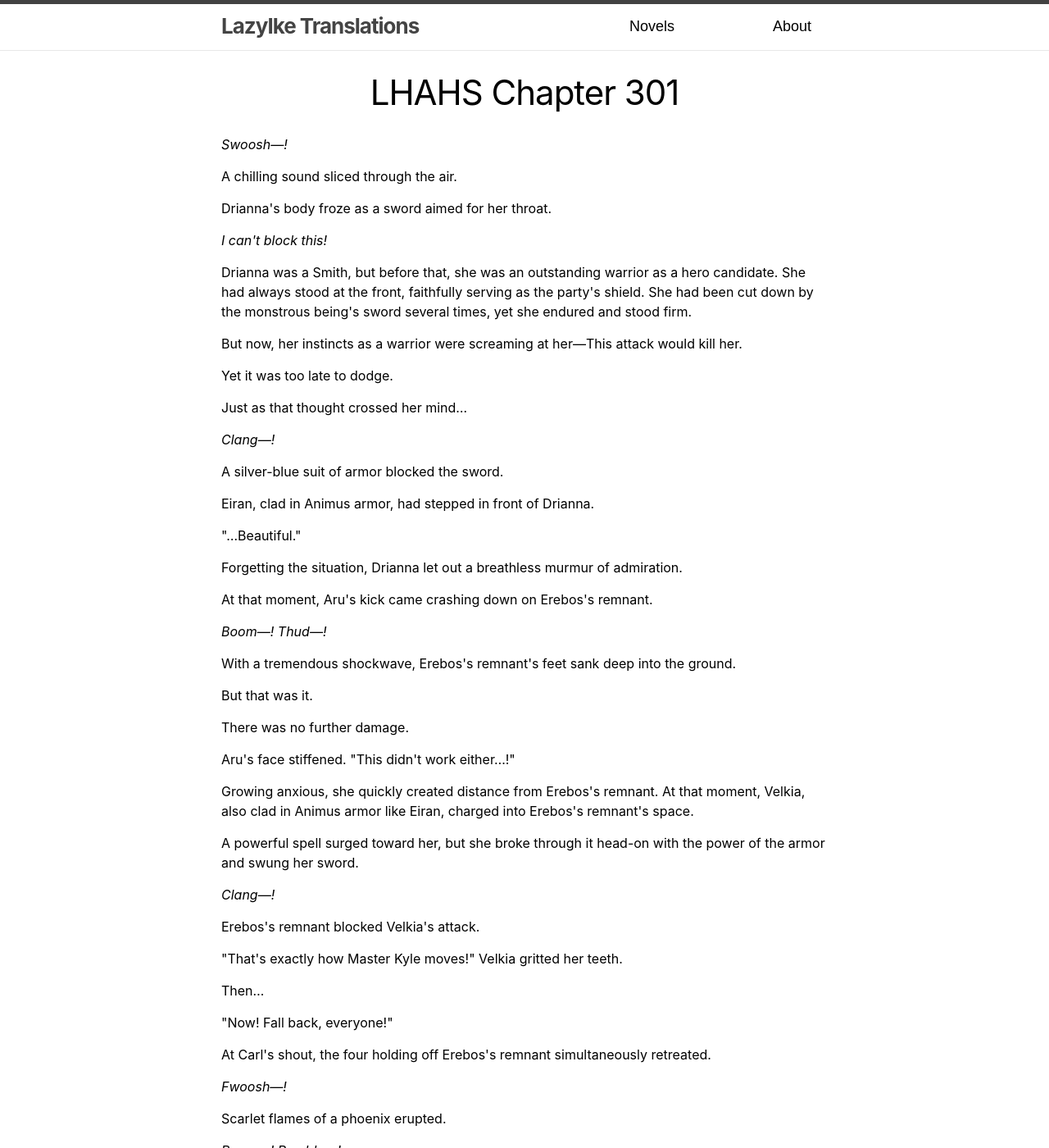
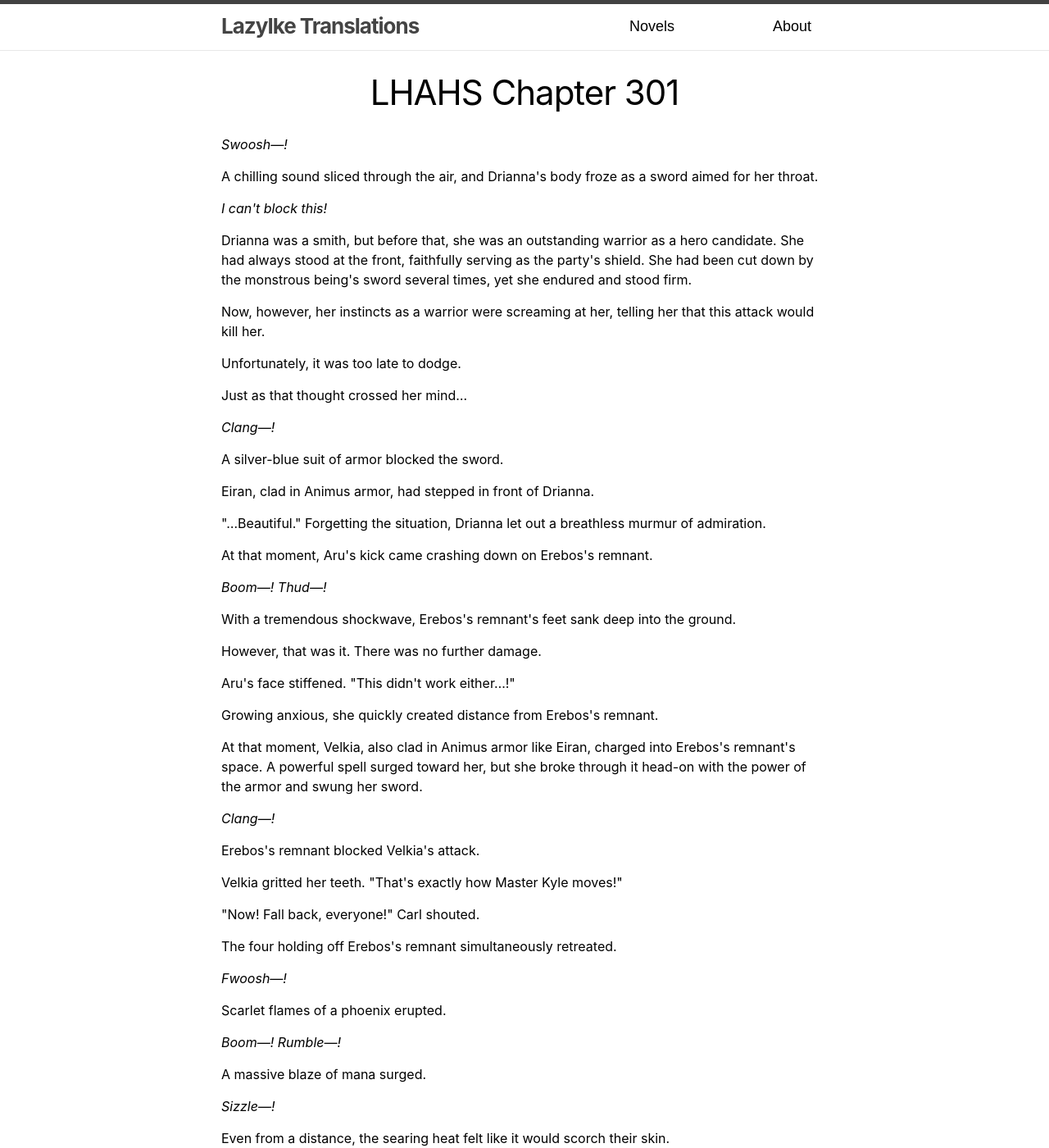
Before and after one commit to LazyIke/lazyike.github.io, a Jekyll site: the page built from _posts/2025-02-07-LHAHS301.md, in a window 1280 px wide and 1400 px high. Shown: the whole window at 82% size. Built offline with Jekyll 4.4.1, drawn with Linux system fonts in a browser that asks for light colours; comment, search, counter and statistics services are not loaded; some of the changed text lies outside the part shown.

Commit message:
Update 2025-02-07-LHAHS301.md

```diff
--- a/_posts/2025-02-07-LHAHS301.md
+++ b/_posts/2025-02-07-LHAHS301.md
@@ -9,17 +9,15 @@ date: 2025-02-07 00:01:00 +0800
 
 *Swoosh—!*
 
-A chilling sound sliced through the air.
-
-Drianna's body froze as a sword aimed for her throat.
+A chilling sound sliced through the air, and Drianna's body froze as a sword aimed for her throat.
 
 *I can't block this!*
 
-Drianna was a Smith, but before that, she was an outstanding warrior as a hero candidate. She had always stood at the front, faithfully serving as the party's shield. She had been cut down by the monstrous being's sword several times, yet she endured and stood firm.
+Drianna was a smith, but before that, she was an outstanding warrior as a hero  candidate. She had always stood at the front, faithfully serving as the  party's shield. She had been cut down by the monstrous being's sword  several times, yet she endured and stood firm.
 
-But now, her instincts as a warrior were screaming at her—This attack would kill her.
+Now, however, her instincts as a warrior were screaming at her, telling her that this attack would kill her.
 
-Yet it was too late to dodge.
+Unfortunately, it was too late to dodge.
 
 Just as that thought crossed her mind...
 
@@ -29,9 +27,7 @@ A silver-blue suit of armor blocked the sword.
 
 Eiran, clad in Animus armor, had stepped in front of Drianna.
 
-"...Beautiful."
-
-Forgetting the situation, Drianna let out a breathless murmur of admiration.
+"...Beautiful." Forgetting the situation, Drianna let out a breathless murmur of admiration.
 
 At that moment, Aru's kick came crashing down on Erebos's remnant.
 
@@ -39,27 +35,23 @@ At that moment, Aru's kick came crashing down on Erebos's remnant.
 
 With a tremendous shockwave, Erebos's remnant's feet sank deep into the ground.
 
-But that was it.
-
-There was no further damage.
+However, that was it. There was no further damage.
 
 Aru's face stiffened. "This didn't work either...!"
 
-Growing anxious, she quickly created distance from Erebos's remnant. At that moment, Velkia, also clad in Animus armor like Eiran, charged into Erebos's remnant's space.
+Growing anxious, she quickly created distance from Erebos's remnant.
 
-A powerful spell surged toward her, but she broke through it head-on with the power of the armor and swung her sword.
+At that moment, Velkia, also clad in Animus armor like Eiran, charged into Erebos's remnant's space. A powerful spell surged toward her, but she  broke through it head-on with the power of the armor and swung her  sword.
 
 *Clang—!*
 
 Erebos's remnant blocked Velkia's attack.
 
-"That's exactly how Master Kyle moves!" Velkia gritted her teeth.
+Velkia gritted her teeth. "That's exactly how Master Kyle moves!"
 
-Then...
+"Now! Fall back, everyone!" Carl shouted.
 
-"Now! Fall back, everyone!"
-
-At Carl's shout, the four holding off Erebos's remnant simultaneously retreated.
+The four holding off Erebos's remnant simultaneously retreated.
 
 *Fwoosh—!*
 
@@ -111,9 +103,7 @@ For a brief moment, Lunia's face turned pale. "Everyone, dodge!"
 
 A sphere of black, despair-ridden light formed in Erebos's remnant's hand.
 
-Lunia instantly recognized what it was.
-
-"It's Extinction!"
+Lunia instantly recognized what it was. "That's Extinction!"
 
 *Flash—!*
 
@@ -133,21 +123,17 @@ And amidst it all...
 
 "...It hurts." Velkia collapsed to her knees.
 
-"W-why did you...?" Eiran, on the verge of tears, desperately examined Velkia's wounds.
+"W-Why did you...?" Eiran, on the verge of tears, desperately examined Velkia's wounds.
 
 "I wonder... why?" Velkia gently cupped Eiran's cheek with a faint smile. "Maybe... because you're my family."
 
-"H-how do you...?" Eiran gasped in shock.
+"H-How do you...?" Eiran gasped in shock.
 
-"When I used my unique magic, Animus Armor, I was certain." Velkia gave a faint smile.
-
-"You... are my descendant."
+"When I used my unique magic, Animus Armor, I was certain." Velkia gave a faint smile. "You... are my descendant."
 
 "Ah... ah..."
 
-"A grown-up saving a child... is just natural. That's what Master Kyle always said. So, I saved you."
-
-Velkia's voice grew weaker.
+Velkia's voice grew weaker. "A grown-up saving a child... is just natural.  That's what Master Kyle always said. So, I saved you."
 
 "Velkia..."
 
@@ -183,25 +165,17 @@ She gritted her teeth and stepped forward.
 
 *If it were Leo... he wouldn't have given up. He would have kept fighting.*
 
-Just as Lunia recalled the boy she had fought alongside countless times and prepared to summon her flames...
+Just as Lunia recalled the boy she had fought alongside countless times and  prepared to summon her flames, a voice rang out from behind.
 
 "You're quite persistent."
 
-A voice rang out from behind.
+Lunia flinched and turned her head. There, an arrogant woman wreathed in  white flames sat in midair, one leg crossed over the other.
 
-Lunia flinched and turned her head.
+"Lady Katariou..."
 
-There, an arrogant woman wreathed in white flames sat in midair, one leg crossed over the other.
+Katariou smiled. "Lunia El Lunda. What do you think is the essence of fire?"
 
-"Katariou... ma'am."
-
-"Lunia El Lunda." Katariou smiled. "What do you think is the essence of fire?"
-
-At Katariou's question, Lunia looked at her black flames.
-
-An eternal blaze that reduced everything to ashes.
-
-Was that the essence of fire?
+Lunia looked at the black flames. An eternal blaze that reduced everything to ashes. Was that the essence of fire?
 
 *No.*
 
@@ -231,9 +201,7 @@ At Lunia's answer, Katariou let out a deep chuckle.
 
 *Fwoosh—*
 
-Katariou held a pure white flame right before Lunia's face.
-
-"The blood of a phoenix runs through you."
+Katariou held a pure white flame right before Lunia's face. "The blood of a phoenix runs through you."
 
 "......"
 
@@ -241,11 +209,9 @@ Katariou held a pure white flame right before Lunia's face.
 
 Lunia met Katariou's gaze.
 
-"But it won't be the same as Dweno's essence of fire. If you fail to accept it, you'll die. You're not a pure phoenix, after all."
+"But it won't be the same as Dweno's essence of fire. If you fail to accept  it, you'll die. You're not a pure phoenix, after all."
 
-"Do I have a choice?"
-
-Without hesitation, Lunia swallowed Katariou's flames.
+"Do I have a choice?" Without hesitation, Lunia swallowed Katariou's flames.
 
 *Fwoosh—!*
 
@@ -268,8 +234,6 @@ Golden fire surged from Dweno's body.
 *Kwaaang—!*
 
 The black flames devoured Dweno's fire, and even burned Dweno himself.
-
-*At that moment—*
 
 *Flash—! Kwaaaaang—!*
 
@@ -295,19 +259,13 @@ Unable to endure any longer, Dweno was sent flying.
 
 *Kwagagagang—!*
 
-*Like a meteor crashing to the ground—*
+Like a meteor crashing to the ground, Dweno's body was driven deep into the earth, leaving behind a massive crater.
 
-Dweno's body was driven deep into the earth, leaving behind a massive crater.
-
-"Urk!"
-
-He coughed up blood. He had barely shaken off the black flames, but his body had taken serious damage.
+"Urk!" He coughed up blood. He had barely shaken off the black flames, but his body had taken serious damage.
 
 *Thud—! Thud—!*
 
-Giath strode toward Dweno.
-
-[You're in a pathetic state,] he sneered.
+Giath strode toward Dweno. [You're in a pathetic state,] he sneered.
 
 "You don't look much better yourself," Dweno replied, using his battle-axe as a crutch to push himself up.
 
@@ -365,17 +313,15 @@ Giath watched as Dweno's face grew expressionless. A gleeful look spread across
 
 Dweno's body trembled.
 
-[The third was that foul-mouthed elf girl, Luna. She exhausted her mana, flinging her precious spells around, and died! She must have despaired! Realizing her own incompetence, unable to do anything at all!]
+[The third was that foul-mouthed elf girl, Luna. She exhausted her mana,  flinging her precious spells around, and died! She must have despaired!  Realizing her own incompetence, unable to do anything at all!]
 
 *Clench—!*
 
 Dweno's grip tightened around his axe.
 
-[The fourth to fall was that foolish lizard, who actually thought she could resist the gods! Just thinking about it makes me laugh! I can still picture her face as she died, chasing an impossible dream! Khahahahaha!]
+[The fourth to fall was that foolish lizard, who actually thought she could  resist the gods! Just thinking about it makes me laugh! I can still  picture her face as she died, chasing an impossible dream! Khahahahaha!]
 
-Dweno lowered his head. Then, after taking a deep breath, he slowly raised it again.
-
-"What about Kyle?"
+Dweno lowered his head. Then, after taking a deep breath, he slowly raised it again. "What about Kyle?"
 
 [...What?]
 
@@ -383,11 +329,11 @@ Dweno lowered his head. Then, after taking a deep breath, he slowly raised it ag
 
 Giath's expression twisted at the sight of Dweno asking about Kyle's death.
 
-"Let me correct you." Dweno's face turned completely blank. "Aaron didn't become a shield in my place because he was afraid of fighting Erebos. He feared losing us more than he feared dying himself."
+"Let me correct you." Dweno's face turned completely blank. "Aaron didn't  become a shield in my place because he was afraid of fighting Erebos. He feared losing us more than he feared dying himself."
 
 His expression darkened. "Because that fool was that kind of man."
 
-Biting his lip, Dweno continued. "I don't think Luna ever despaired. She was a fool, too. She never doubted in a bright future."
+Biting his lip, Dweno continued, "I don't think Luna ever despaired. She was a fool, too. She never doubted in a bright future."
 
 *Fwoosh—!*
 
@@ -425,17 +365,17 @@ Dweno's battle-axe radiated immense power.
 
 Dweno lowered his stance.
 
-"What was the fate of the *Surviving Hero*, Kyle?"
+"What was the fate of the Surviving Hero, Kyle?"
 
 [Krooooooohhhhhh—!]
 
-"You meant to taunt me with your petty words, but too bad for you! Your mockery only fills me with even greater hope! Because in the end..."
+"You meant to taunt me with your petty words, but too bad for you! Your  mockery only fills me with even greater hope! Because in the end—"
 
 *Boom! Boom! Boom! Boom!—!*
 
-Giath roared in fury and charged at Dweno, unable to stand his words any longer. Half-mad, he raised his mighty corpse sword, intent on ending Dweno once and for all.
+Giath roared in fury and charged at Dweno, unable to stand his words any  longer. Half-mad, he raised his mighty corpse sword, intent on ending  Dweno once and for all.
 
-"—we *saved* the world, didn't we?!"
+"—we saved the world, didn't we?!"
 
 [Silence, you wretched specter of the past!]
 
@@ -451,13 +391,11 @@ Dweno tightened his grip and roared, "If you were forged to fight—!"
 
 As he bellowed, his battle-axe rang with a deep resonance, as if answering his call.
 
-"Then fulfill your duty! I forged you—!" Dweno's eyes gleamed. "To *annihilate* Tartaros!"
+"Then fulfill your duty! I forged you—!" Dweno's eyes gleamed. "To annihilate Tartaros!"
 
 *Craaaack—!*
 
-[Urgh—?!]
-
-Giath's eyes widened as cracks began spreading across the corpse sword.
+[Urgh—?!] Giath's eyes widened as cracks began spreading across the corpse sword.
 
 *Snap—!*
 
@@ -467,15 +405,11 @@ Giath's eyes widened as cracks began spreading across the corpse sword.
 
 "Gah—!"
 
-Dweno's body shot high into the air. His battered but unbroken battle-axe radiated golden light as it split the corpse sword in half.
+Dweno's body shot high into the air. His battered but unbroken battle-axe  radiated golden light as it split the corpse sword in half.
 
-The Divine Blacksmith, Dweno.
+The Divine Blacksmith, Dweno. The weapon forged with his will did not shatter—it shone ever brighter.
 
-The weapon forged with his will did not shatter—it shone ever brighter.
-
-Now hovering above Giath's head, Dweno smirked coldly.
-
-"I don't know how much time has passed since my death..."
+Now hovering above Giath's head, Dweno smirked coldly. "I don't know how much time has passed since my death..."
 
 *Swoosh—! Fwoooooosh—!*
 
```
Also changed, not shown: other parts of _posts/2025-02-07-LHAHS301.md (+30 -54 lines).
